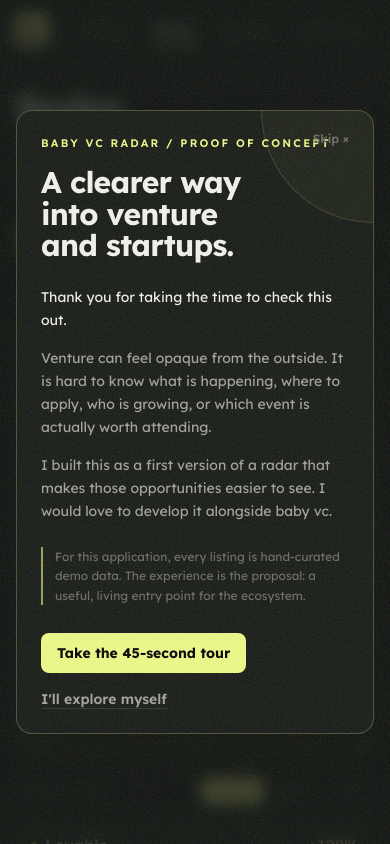
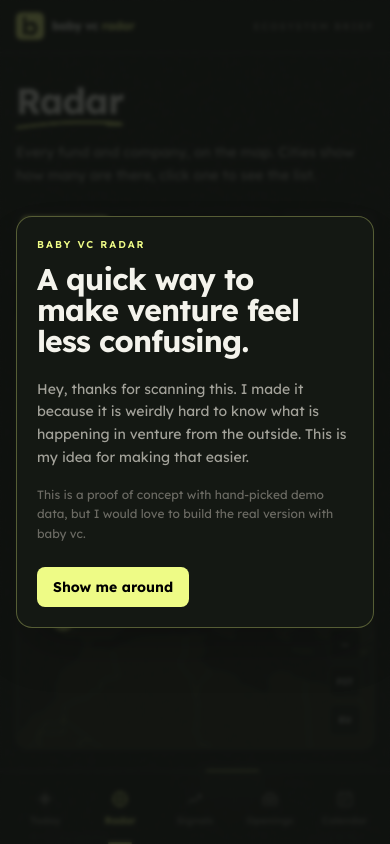
Before and after one commit to justuslunecke/babyvc_radar, a Next.js app: page /radar in a window 390 px wide. Shown: the top 844 px of the page. Built offline with nearby package versions, Linux system fonts and the light colour scheme.

Commit message:
Redesign onboarding and mobile navigation

```diff
--- a/src/app/globals.css
+++ b/src/app/globals.css
@@ -72,6 +72,35 @@
   background-size: 100% 100%;
 }
 
+/* Required first-visit tour. The card moves above the mobile dock so it can point
+   at the same destination without asking a phone user to interpret desktop UI. */
+.tutorial-bubble { z-index: 2; }
+.tutorial-target {
+  position: fixed;
+  z-index: 1;
+  top: 0.55rem;
+  height: 3.25rem;
+  border: 1px solid rgba(238, 251, 134, 0.75);
+  border-radius: 0.6rem;
+  box-shadow: 0 0 0 5px rgba(238, 251, 134, 0.08);
+}
+.tutorial-target-today { left: 31%; width: 4.75rem; }
+.tutorial-target-radar { left: 36%; width: 4.75rem; }
+.tutorial-target-signals { left: 42%; width: 5.5rem; }
+.tutorial-target-openings { left: 49%; width: 6.5rem; }
+.tutorial-target-calendar { left: 57%; width: 5.5rem; }
+.tutorial-bubble:not(.max-w-xl) { position: fixed; top: 5.5rem; left: 50%; transform: translateX(-50%); }
+
+@media (max-width: 767px) {
+  .tutorial-target { top: auto; bottom: 0.45rem; height: 3.5rem; width: calc(20% - 0.5rem); }
+  .tutorial-target-today { left: 0.25rem; }
+  .tutorial-target-radar { left: calc(20% + 0.1rem); }
+  .tutorial-target-signals { left: calc(40% + 0.1rem); }
+  .tutorial-target-openings { left: calc(60% + 0.1rem); }
+  .tutorial-target-calendar { left: calc(80% + 0.1rem); }
+  .tutorial-bubble:not(.max-w-xl) { top: auto; bottom: 5.4rem; }
+}
+
 ::selection { background: var(--color-yellow); color: #000; }
 
 * { scrollbar-width: thin; scrollbar-color: rgba(238,251,134,0.25) transparent; }
--- a/src/components/IntroTour.tsx
+++ b/src/components/IntroTour.tsx
@@ -1,82 +1,57 @@
 "use client";
 
-import Link from "next/link";
-import { useEffect, useState, useSyncExternalStore } from "react";
+import { useEffect, useState } from "react";
 
-const STORAGE_KEY = "bvc-radar:intro-seen";
 const OPEN_EVENT = "bvc-radar:open-intro";
 
-type Step = { eyebrow: string; title: string; body: string; detail: string; href: string; cta: string };
+type Step = { target: string; label: string; title: string; body: string };
 
 const STEPS: Step[] = [
-  { eyebrow: "01 / See the landscape", title: "Who is building, investing and growing?", body: "The Radar puts European funds and companies in one place. Search a city, filter by sector or stage, then sort companies by six-month team growth.", detail: "Use it to move from ‘I have heard of them’ to a focused shortlist of people worth knowing.", href: "/radar", cta: "Open the Radar" },
-  { eyebrow: "02 / Follow the money", title: "A raise is usually a signal.", body: "Signals turns funding news into something useful: who raised, who backed them, and which companies may be about to hire.", detail: "It is the quick answer to: what changed in the ecosystem while I was busy?", href: "/signals", cta: "See funding signals" },
-  { eyebrow: "03 / Find a way in", title: "Jobs, internships and warmer paths to apply.", body: "Openings brings VC and startup roles together, from investment internships to operating roles at companies such as Bending Spoons.", detail: "Follow an employer to surface new roles. On the Radar, ‘alum inside’ shows where the baby vc network may make a conversation easier.", href: "/openings", cta: "Browse openings" },
-  { eyebrow: "04 / Get in the room", title: "Know what is worth leaving your desk for.", body: "Calendar combines fellowships, workshops and ecosystem events, including First Ascent, Plug and Play and Bits & Pretzels. Filter by city, type and deadline.", detail: "If baby vc ran the Radar, its bootcamps, people and opportunities would be surfaced here too.", href: "/calendar", cta: "Explore the calendar" },
+  { target: "today", label: "Today", title: "Start with the short version.", body: "Today is your quick catch-up: new jobs, fresh rounds, deadlines and what is coming up." },
+  { target: "radar", label: "Radar", title: "See who is out there.", body: "Funds and startups in one place. Filter by city or sector, then sort for fastest growth." },
+  { target: "signals", label: "Signals", title: "See what just changed.", body: "New funding rounds, who invested, and which companies might be about to hire." },
+  { target: "openings", label: "Openings", title: "Find a way in.", body: "VC jobs, internships and roles at startups. Follow the places you would genuinely want to work." },
+  { target: "calendar", label: "Calendar", title: "Know where to show up.", body: "Events, workshops and programmes, from Bits & Pretzels to First Ascent. Filter by city or deadline." },
 ];
 
 export const INTRO_OPEN_EVENT = OPEN_EVENT;
 
 export default function IntroTour() {
-  const seen = useSyncExternalStore(
-    () => () => {},
-    () => {
-      try { return localStorage.getItem(STORAGE_KEY) === "true"; } catch { return false; }
-    },
-    () => true,
-  );
-  const [dismissed, setDismissed] = useState(false);
-  const [openedManually, setOpenedManually] = useState(false);
+  const [open, setOpen] = useState(true);
   const [step, setStep] = useState(-1);
-  const close = () => {
-    setDismissed(true);
-    setOpenedManually(false);
-    try { localStorage.setItem(STORAGE_KEY, "true"); } catch { /* storage is optional */ }
-  };
 
   useEffect(() => {
-    const show = () => { setStep(-1); setDismissed(false); setOpenedManually(true); };
+    const show = () => { setStep(-1); setOpen(true); };
     window.addEventListener(OPEN_EVENT, show);
     return () => window.removeEventListener(OPEN_EVENT, show);
   }, []);
 
-  const open = openedManually || (!dismissed && !seen);
   if (!open) return null;
   const intro = step === -1;
   const current = intro ? null : STEPS[step];
+  const final = step === STEPS.length - 1;
 
   return (
-    <div className="fixed inset-0 z-50 grid place-items-center bg-ink/78 p-4 backdrop-blur-sm" role="dialog" aria-modal="true" aria-labelledby="intro-title">
-      <section className="relative w-full max-w-2xl overflow-hidden rounded-2xl border border-yellow/25 bg-ink-2 p-6 shadow-2xl sm:p-9">
-        <div className="absolute top-0 right-0 h-28 w-28 rounded-bl-[7rem] border-b border-l border-yellow/15 bg-yellow/[0.035]" aria-hidden />
-        <button onClick={close} className="absolute top-4 right-4 z-10 rounded-lg px-2 py-1 text-xs font-semibold text-dim transition hover:bg-ink-3 hover:text-cream focus:outline-none focus:ring-2 focus:ring-yellow" aria-label="Close introduction">Skip ×</button>
+    <div className={`fixed inset-0 z-[70] ${intro ? "grid place-items-center p-4" : ""}`} role="dialog" aria-modal="true" aria-labelledby="intro-title">
+      <div className="absolute inset-0 bg-ink/82 backdrop-blur-[2px]" aria-hidden />
+      {current && <div className={`tutorial-target tutorial-target-${current.target}`} aria-hidden />}
+      <section className={`tutorial-bubble relative w-full border border-yellow/30 bg-ink-2 p-5 shadow-2xl sm:p-6 ${intro ? "max-w-xl rounded-2xl" : "mx-4 max-w-sm rounded-xl"}`}>
         {intro ? (
-          <div className="max-w-xl animate-rise">
-            <p className="text-[11px] font-semibold tracking-[0.2em] text-yellow uppercase">baby vc radar / proof of concept</p>
-            <h1 id="intro-title" className="mt-4 text-3xl leading-[1.05] font-bold tracking-tight text-balance sm:text-5xl">A clearer way into venture and startups.</h1>
-            <div className="mt-6 space-y-4 text-sm leading-relaxed text-muted sm:text-base">
-              <p className="text-cream">Thank you for taking the time to check this out.</p>
-              <p>Venture can feel opaque from the outside. It is hard to know what is happening, where to apply, who is growing, or which event is actually worth attending.</p>
-              <p>I built this as a first version of a radar that makes those opportunities easier to see. I would love to develop it alongside baby vc.</p>
-            </div>
-            <p className="mt-6 border-l-2 border-yellow/60 pl-3 text-xs leading-relaxed text-dim">For this application, every listing is hand-curated demo data. The experience is the proposal: a useful, living entry point for the ecosystem.</p>
-            <div className="mt-7 flex flex-wrap items-center gap-4">
-              <button onClick={() => setStep(0)} className="rounded-lg bg-yellow px-4 py-2.5 text-sm font-bold text-black transition hover:opacity-85 active:scale-[0.98] focus:outline-none focus:ring-2 focus:ring-yellow focus:ring-offset-2 focus:ring-offset-ink-2">Take the 45-second tour</button>
-              <button onClick={close} className="text-sm font-semibold text-muted underline decoration-line underline-offset-4 transition hover:text-cream focus:outline-none focus:ring-2 focus:ring-yellow">I&apos;ll explore myself</button>
-            </div>
+          <div className="animate-rise">
+            <p className="text-[10px] font-semibold tracking-[0.2em] text-yellow uppercase">baby vc radar</p>
+            <h1 id="intro-title" className="mt-3 max-w-md text-3xl leading-[1.04] font-bold tracking-tight text-balance sm:text-4xl">A quick way to make venture feel less confusing.</h1>
+            <p className="mt-5 max-w-lg text-sm leading-relaxed text-muted sm:text-base">Hey, thanks for scanning this. I made it because it is weirdly hard to know what is happening in venture from the outside. This is my idea for making that easier.</p>
+            <p className="mt-4 text-xs leading-relaxed text-dim">This is a proof of concept with hand-picked demo data, but I would love to build the real version with baby vc.</p>
+            <button onClick={() => setStep(0)} className="mt-6 rounded-lg bg-yellow px-4 py-2.5 text-sm font-bold text-black transition hover:opacity-85 active:scale-[0.98] focus:outline-none focus:ring-2 focus:ring-yellow focus:ring-offset-2 focus:ring-offset-ink-2">Show me around</button>
           </div>
         ) : current ? (
-          <div className="animate-rise max-w-xl">
-            <div className="flex items-center gap-2" aria-label={`Tour step ${step + 1} of ${STEPS.length}`}>{STEPS.map((_, index) => <span key={index} className={`h-1.5 w-7 rounded-full ${index <= step ? "bg-yellow" : "bg-line-soft"}`} />)}</div>
-            <p className="mt-7 text-[11px] font-semibold tracking-[0.2em] text-yellow uppercase">{current.eyebrow}</p>
-            <h2 id="intro-title" className="mt-4 text-3xl leading-[1.05] font-bold tracking-tight text-balance sm:text-5xl">{current.title}</h2>
-            <p className="mt-6 text-sm leading-relaxed text-muted sm:text-base">{current.body}</p>
-            <div className="mt-5 rounded-xl border border-line-soft bg-ink p-4 text-sm leading-relaxed text-cream/85">{current.detail}</div>
-            <div className="mt-7 flex flex-wrap items-center gap-4">
-              <Link href={current.href} onClick={close} className="rounded-lg bg-yellow px-4 py-2.5 text-sm font-bold text-black transition hover:opacity-85 active:scale-[0.98] focus:outline-none focus:ring-2 focus:ring-yellow focus:ring-offset-2 focus:ring-offset-ink-2">{current.cta} →</Link>
-              {step < STEPS.length - 1 ? <button onClick={() => setStep((s) => s + 1)} className="text-sm font-semibold text-muted underline decoration-line underline-offset-4 transition hover:text-cream focus:outline-none focus:ring-2 focus:ring-yellow">Next section</button> : <button onClick={close} className="text-sm font-semibold text-muted underline decoration-line underline-offset-4 transition hover:text-cream focus:outline-none focus:ring-2 focus:ring-yellow">Start exploring</button>}
-              <button onClick={() => setStep((s) => s - 1)} className="ml-auto text-xs font-semibold text-dim transition hover:text-cream focus:outline-none focus:ring-2 focus:ring-yellow">Back</button>
-            </div>
+          <div className="animate-rise">
+            <p className="text-[10px] font-semibold tracking-[0.18em] text-yellow uppercase">{step + 1} / {STEPS.length} · {current.label}</p>
+            <h2 id="intro-title" className="mt-2 text-2xl leading-tight font-bold tracking-tight">{current.title}</h2>
+            <p className="mt-3 text-sm leading-relaxed text-muted">{current.body}</p>
+            <p className="mt-4 hidden text-[11px] font-semibold text-yellow md:block">↑ Find {current.label} in the top bar</p>
+            <p className="mt-4 text-[11px] font-semibold text-yellow md:hidden">↓ Find {current.label} in the bottom bar</p>
+            <button onClick={() => final ? setOpen(false) : setStep((s) => s + 1)} className="mt-5 rounded-lg bg-yellow px-4 py-2.5 text-sm font-bold text-black transition hover:opacity-85 active:scale-[0.98] focus:outline-none focus:ring-2 focus:ring-yellow focus:ring-offset-2 focus:ring-offset-ink-2">{final ? "Got it, let me look around" : "Next"}</button>
           </div>
         ) : null}
       </section>
--- a/src/components/Shell.tsx
+++ b/src/components/Shell.tsx
@@ -15,6 +15,15 @@
   { href: "/calendar", label: "Calendar", hint: "Bootcamps, courses and events" },
 ];
 
+function NavIcon({ name }: { name: string }) {
+  const common = { fill: "none", stroke: "currentColor", strokeWidth: 1.8, strokeLinecap: "round" as const, strokeLinejoin: "round" as const };
+  if (name === "Today") return <svg viewBox="0 0 24 24" aria-hidden className="size-5"><path {...common} d="M4 12h16M12 4v16M7.5 7.5l9 9M16.5 7.5l-9 9" /></svg>;
+  if (name === "Radar") return <svg viewBox="0 0 24 24" aria-hidden className="size-5"><circle {...common} cx="12" cy="12" r="8" /><circle {...common} cx="12" cy="12" r="2" /><path {...common} d="M12 4v2M20 12h-2M12 20v-2M4 12h2" /></svg>;
+  if (name === "Signals") return <svg viewBox="0 0 24 24" aria-hidden className="size-5"><path {...common} d="M4 17l5-5 3 3 7-8" /><path {...common} d="M15 7h4v4" /></svg>;
+  if (name === "Openings") return <svg viewBox="0 0 24 24" aria-hidden className="size-5"><path {...common} d="M8 7V5h8v2M4 9h16v10H4zM4 13h16M10 13v2h4v-2" /></svg>;
+  return <svg viewBox="0 0 24 24" aria-hidden className="size-5"><rect {...common} x="4" y="5" width="16" height="15" rx="2" /><path {...common} d="M8 3v4M16 3v4M8 11h8M8 15h5" /></svg>;
+}
+
 export default function Shell({ children }: { children: React.ReactNode }) {
   const path = usePathname();
   const { ids } = useWatchlist();
@@ -25,8 +34,8 @@
 
   return (
     <div className="grain flex min-h-screen flex-col">
-      <header className="sticky top-0 z-50 border-b border-line-soft bg-ink/85 backdrop-blur-xl">
-        <div className="mx-auto flex max-w-[1600px] items-center gap-6 px-4 py-3 sm:px-6">
+      <header className="sticky top-0 z-50 hidden border-b border-line-soft bg-ink/85 backdrop-blur-xl md:block">
+        <div className="mx-auto flex max-w-[1600px] items-center gap-6 px-6 py-3">
           <Link href="/" className="flex shrink-0 items-center gap-2.5">
             <Image
               src="/brand/icon-square-yellow.png"
@@ -42,7 +51,7 @@
             </span>
           </Link>
 
-          <nav className="flex flex-1 items-center gap-0.5 overflow-x-auto">
+          <nav className="flex flex-1 items-center justify-center gap-0.5" aria-label="Main navigation">
             {TABS.map((t) => {
               const active = t.href === "/" ? path === "/" : path.startsWith(t.href);
               const badge = t.href === "/openings" && pinged > 0;
@@ -87,7 +96,15 @@
         </div>
       </header>
 
-      <main className="mx-auto w-full max-w-[1600px] flex-1 px-4 py-7 sm:px-6">{children}</main>
+      <header className="sticky top-0 z-50 flex items-center justify-between border-b border-line-soft bg-ink/85 px-4 py-3 backdrop-blur-xl md:hidden">
+        <Link href="/" className="flex items-center gap-2" aria-label="baby vc radar home">
+          <Image src="/brand/icon-square-yellow.png" alt="" width={28} height={28} className="size-7 rounded-md" priority />
+          <span className="text-xs font-bold tracking-tight text-cream">baby vc <span className="text-yellow">radar</span></span>
+        </Link>
+        <span className="text-[10px] font-semibold tracking-[0.16em] text-dim uppercase">ecosystem brief</span>
+      </header>
+
+      <main className="mx-auto w-full max-w-[1600px] flex-1 px-4 py-7 pb-24 sm:px-6 md:pb-7">{children}</main>
 
       <footer className="mt-6 border-t border-line-soft">
         <div className="overflow-hidden py-3 whitespace-nowrap">
@@ -95,13 +112,28 @@
             {Array(10).fill("baby vc · radar · funds · founders · openings · learning · network").join("  ·  ")}
           </div>
         </div>
-        <div className="mx-auto flex max-w-[1600px] flex-wrap items-center justify-between gap-2 px-4 pb-6 text-[11px] text-dim sm:px-6">
+        <div className="mx-auto flex max-w-[1600px] flex-wrap items-center justify-between gap-2 px-4 pb-24 text-[11px] text-dim sm:px-6 md:pb-6">
           <span>
             Proof of concept. All records are static demo data, assembled by hand. No live scraping runs behind this build.
           </span>
           <span>baby vc · alumni tool</span>
         </div>
       </footer>
+      <nav className="fixed right-0 bottom-0 left-0 z-50 border-t border-line-soft bg-ink/95 px-2 pt-2 pb-[max(0.5rem,env(safe-area-inset-bottom))] backdrop-blur-xl md:hidden" aria-label="Main navigation">
+        <div className="mx-auto grid max-w-md grid-cols-5">
+          {TABS.map((t) => {
+            const active = t.href === "/" ? path === "/" : path.startsWith(t.href);
+            const badge = t.href === "/openings" && pinged > 0;
+            return (
+              <Link key={t.href} href={t.href} className={`relative flex min-h-14 flex-col items-center justify-center gap-1 rounded-lg text-[10px] font-semibold transition ${active ? "text-yellow" : "text-dim hover:text-muted"}`}>
+                <span className="relative"><NavIcon name={t.label} />{badge && <span className="absolute -top-1.5 -right-2 grid size-3.5 place-items-center rounded-full bg-alert text-[8px] font-bold text-black">{pinged}</span>}</span>
+                <span>{t.label}</span>
+                {active && <span className="absolute -bottom-2 h-0.5 w-6 rounded-full bg-yellow" aria-hidden />}
+              </Link>
+            );
+          })}
+        </div>
+      </nav>
       <IntroTour />
     </div>
   );
```
Also changed, not shown: 2 other files (tests, documents, lock files or other folders).
